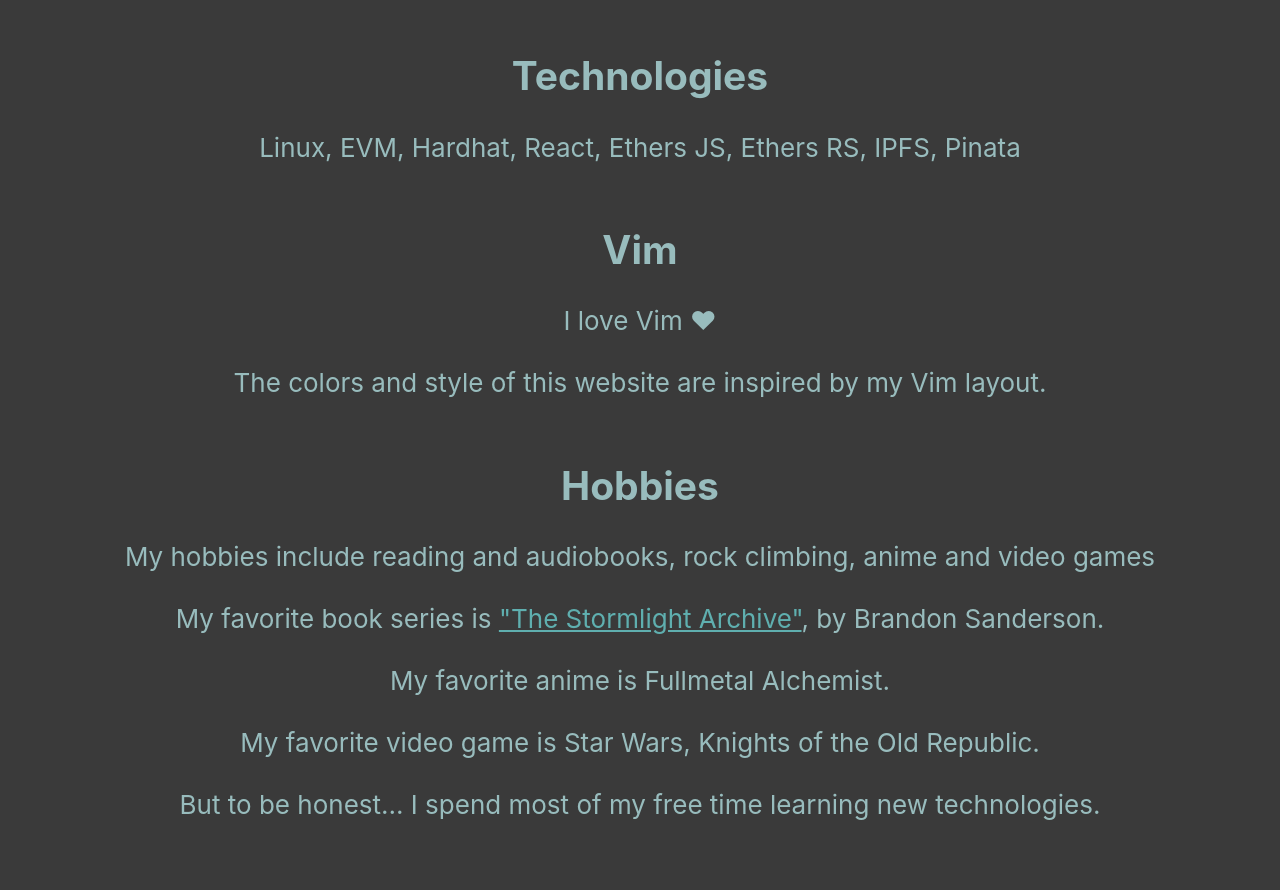
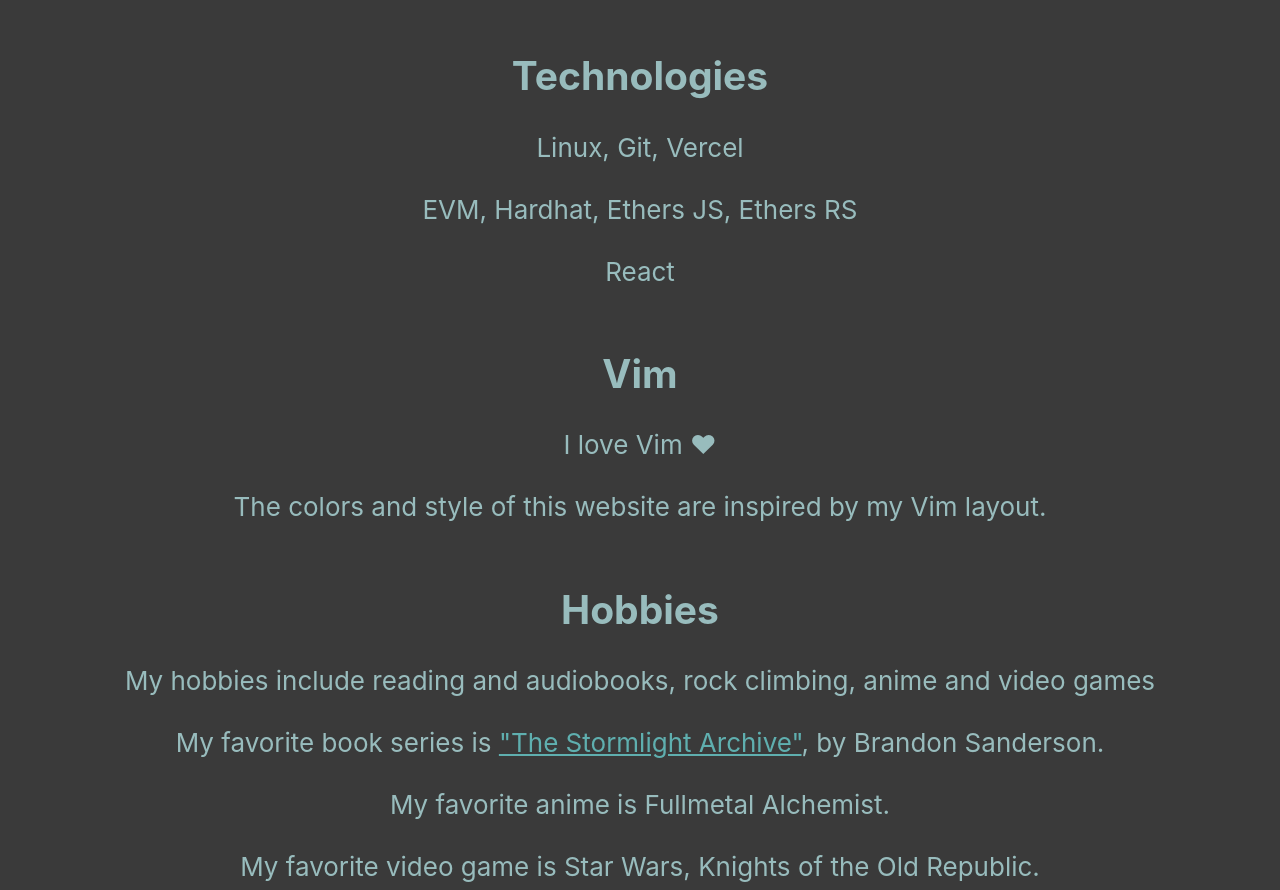
Before and after one commit to CodeLarkin/larkin-portfolio, a React (Create React App) app: page /about in a window 1280 px wide. Shown: the part 2700-3590 px from the top of the page. Built offline with nearby package versions, Linux system fonts and the light colour scheme.

Commit message:
technologies tweaks

```diff
--- a/src/AboutMe.tsx
+++ b/src/AboutMe.tsx
@@ -90,7 +90,11 @@
 
             <h2>Technologies</h2>
             <p>
-              Linux, EVM, Hardhat, React, Ethers JS, Ethers RS, IPFS, Pinata
+              Linux, Git, Vercel
+              <br/><br/>
+              EVM, Hardhat, Ethers JS, Ethers RS
+              <br/><br/>
+              React
               <br/><br/>
             </p>
 
```
